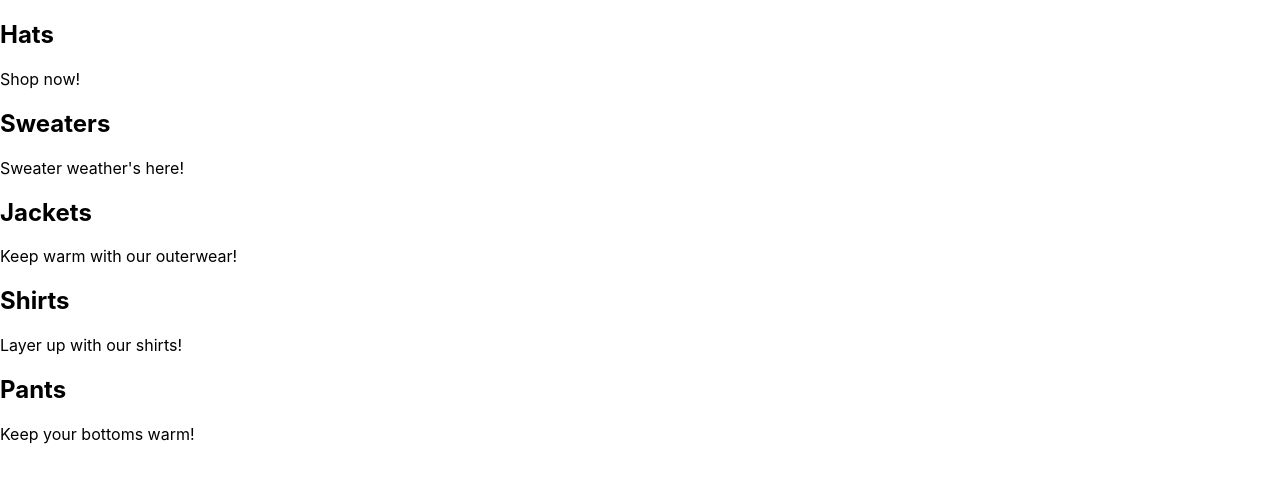
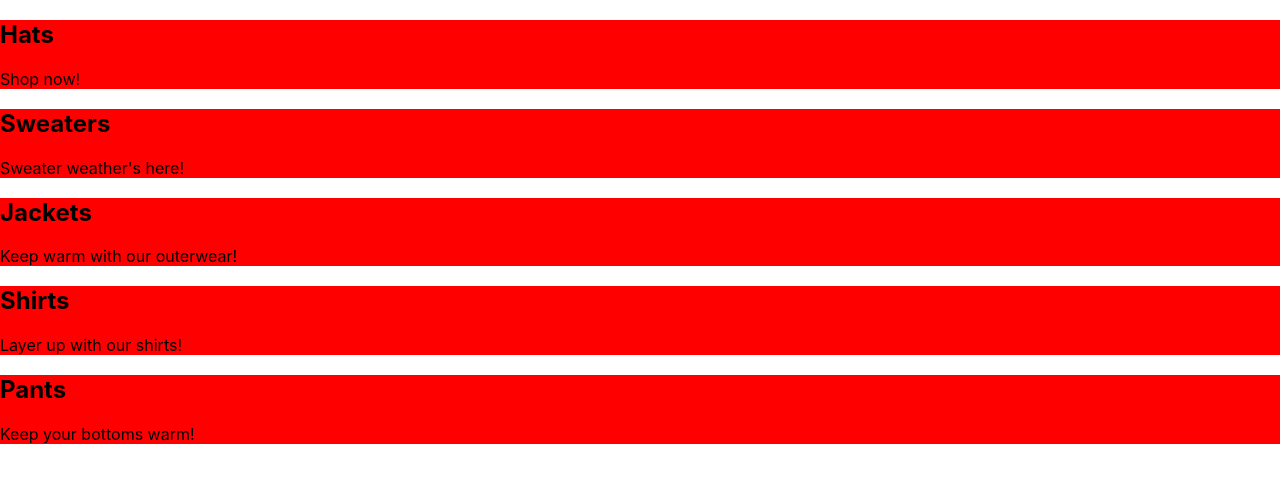
Before and after one commit to essjay05/crwn-commerce, a React (Create React App) app: page / in a window 1280 px wide. Shown: the top 482 px of the page. Built offline with nearby package versions, Linux system fonts and the light colour scheme.

Commit message:
Create categgories.styles.scss and import into App.js

```diff
--- a/src/App.js
+++ b/src/App.js
@@ -1,3 +1,5 @@
+import './categories.styles.scss'
+
 const categories = [
   {
     id: 1,
@@ -30,8 +32,11 @@ const App = () => {
 
   const renderCategoryCards = (cats) => {
     return cats.map( ({id, title, subtitle}) => <div className="card-container" key={id}>
-    <h1>{title}</h1>
-    <p>{subtitle}</p>
+    <div className="category-bg-img"></div>
+    <div className="category-body-container">
+      <h1>{title}</h1>
+      <p>{subtitle}</p>
+    </div>
   </div>)
   }
 
--- /dev/null
+++ b/src/categories.styles.scss
@@ -0,0 +1,7 @@
+.categories-container {
+  .card-container {
+    .category-body-container {
+      background-color: red;
+    }
+  }
+}
```
